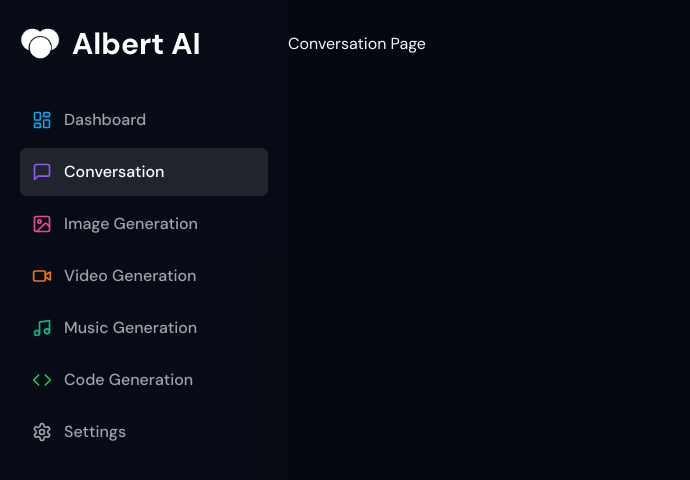
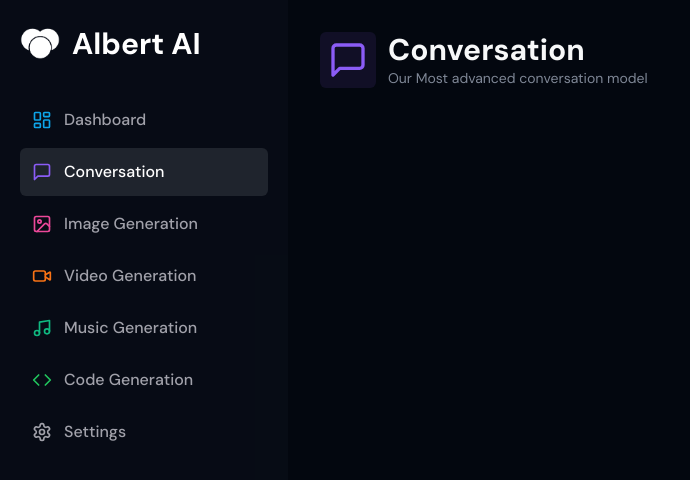
Before and after one commit to Yokesh0811/albert-ai, a Next.js app: page /conversationPage in a window 1280 px wide. Shown: the top 480 px of the page, without its empty margins (0-690 px from the left). Built offline with nearby package versions, Linux system fonts and the light colour scheme.

Commit message:
common heading for all AI page created

```diff
--- a/app/(dashboard)/(routes)/conversationPage/page.tsx
+++ b/app/(dashboard)/(routes)/conversationPage/page.tsx
@@ -1,7 +1,10 @@
+import { Heading } from "@/components/heading";
+import { MessageSquare } from "lucide-react"
+
 const conversationPage = () => {
     return (
         <div>
-            Conversation Page
+            <Heading title="Conversation" description="Our Most advanced conversation model" icon={MessageSquare} iconColor="text-violet-500" bgColor="bg-violet-500/10" />
         </div>
     );
 }
--- /dev/null
+++ b/components/heading.tsx
@@ -0,0 +1,31 @@
+import { LucideIcon } from "lucide-react";
+import { cn } from "@/lib/utils";
+
+interface HeadingProps {
+    title: string;
+    description: string;
+    icon: LucideIcon;
+    iconColor?: string;
+    bgColor?: string;
+}
+
+export const Heading = ({
+    title, description, icon: Icon, iconColor, bgColor
+}: HeadingProps) => {
+
+    return (
+        <div className="px-4 lg:px-8 flex items-center gap-x-3 mb-8">
+            <div className={cn("p-2 w-fit rounded-md", bgColor)}>
+                <Icon className={cn("w-10 h-10", iconColor)} />
+            </div>
+            <div>
+                <h1 className="font-bold text-2xl md:text-3xl">
+                    {title}
+                </h1>
+                <p className="text-sm text-muted-foreground">
+                    {description}
+                </p>
+            </div>
+        </div>
+    );
+};
```
